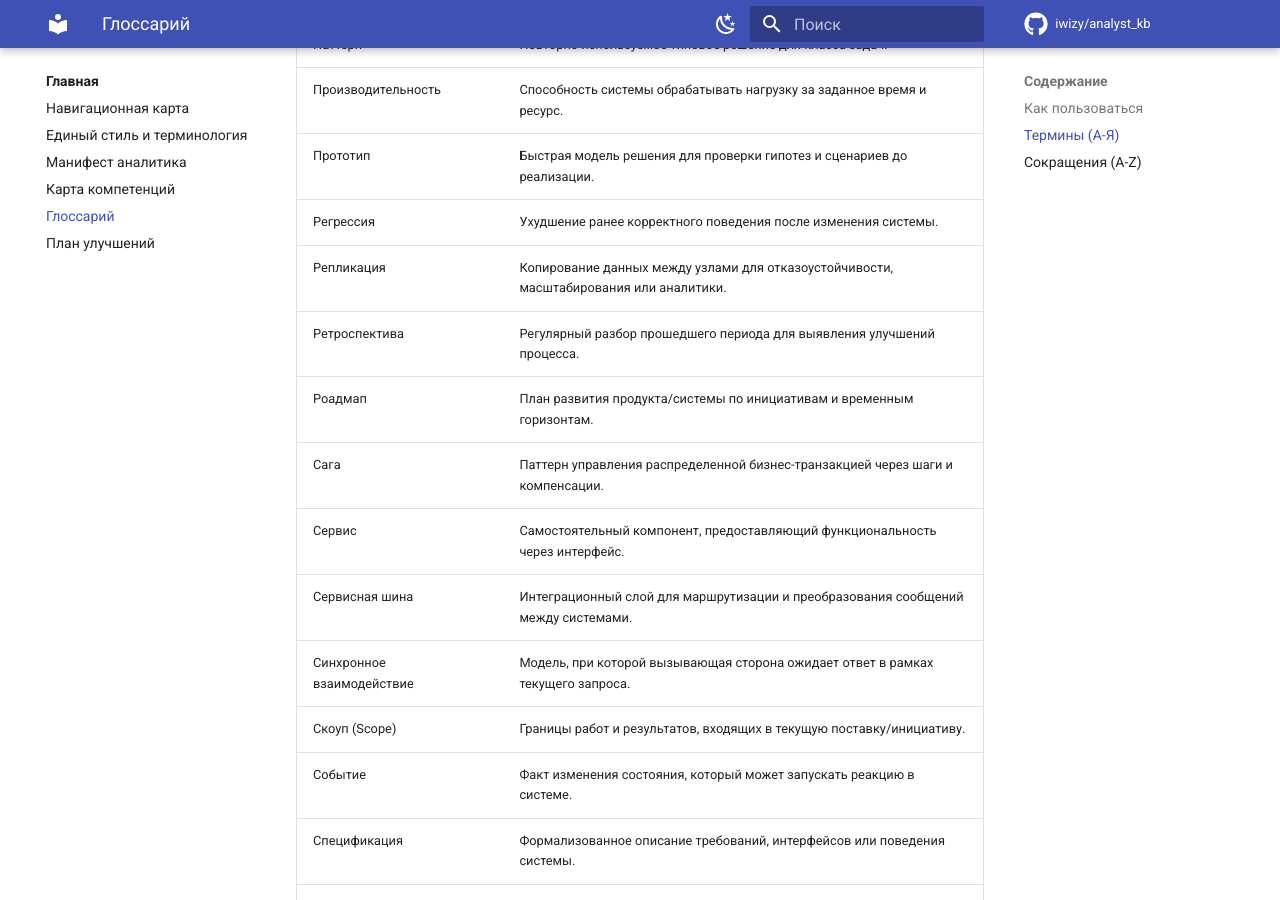
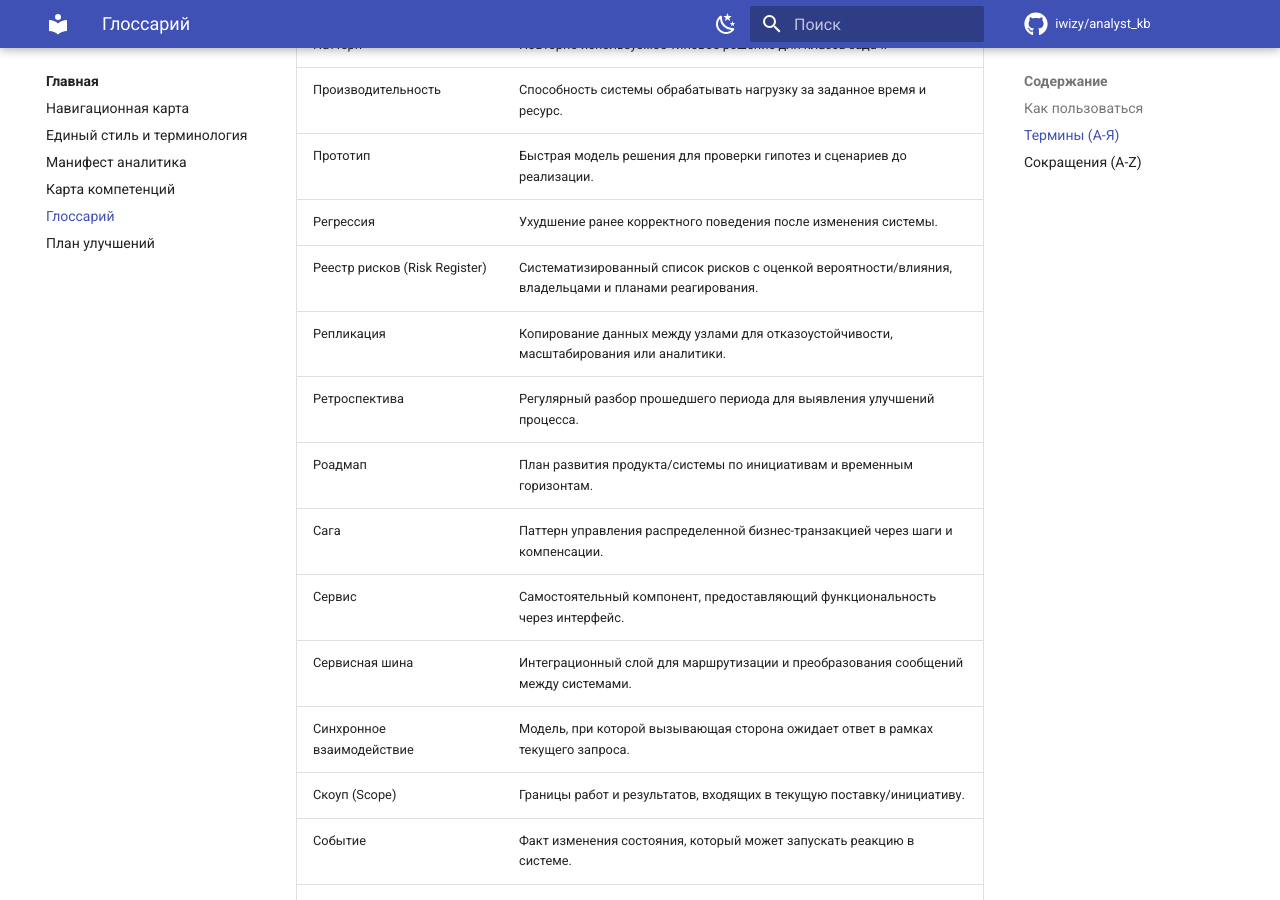
Before and after one commit to iwizy/analyst_kb, an MkDocs documentation site: the page built from docs/glossary.md, in a window 1280 px wide and 900 px high, scrolled down 4218 px. Built offline with MkDocs 1.6.1 and Material for MkDocs 9.7.7, drawn with Linux system fonts in a browser that asks for light colours; comment, search, counter and statistics services are not loaded; some of the changed text lies outside the part shown.

Commit message:
Update glossary with RTM and risk register terms

```diff
--- a/docs/glossary.md
+++ b/docs/glossary.md
@@ -73,6 +73,7 @@
 | <a id="term-053"></a>Производительность | Способность системы обрабатывать нагрузку за заданное время и ресурс. |
 | <a id="term-054"></a>Прототип | Быстрая модель решения для проверки гипотез и сценариев до реализации. |
 | <a id="term-055"></a>Регрессия | Ухудшение ранее корректного поведения после изменения системы. |
+| <a id="term-088"></a>Реестр рисков (Risk Register) | Систематизированный список рисков с оценкой вероятности/влияния, владельцами и планами реагирования. |
 | <a id="term-056"></a>Репликация | Копирование данных между узлами для отказоустойчивости, масштабирования или аналитики. |
 | <a id="term-057"></a>Ретроспектива | Регулярный разбор прошедшего периода для выявления улучшений процесса. |
 | <a id="term-058"></a>Роадмап | План развития продукта/системы по инициативам и временным горизонтам. |
```
Also changed, not shown: other parts of docs/glossary.md (+1 -0 lines), docs/editorial-style.md (+1 -1 lines).
